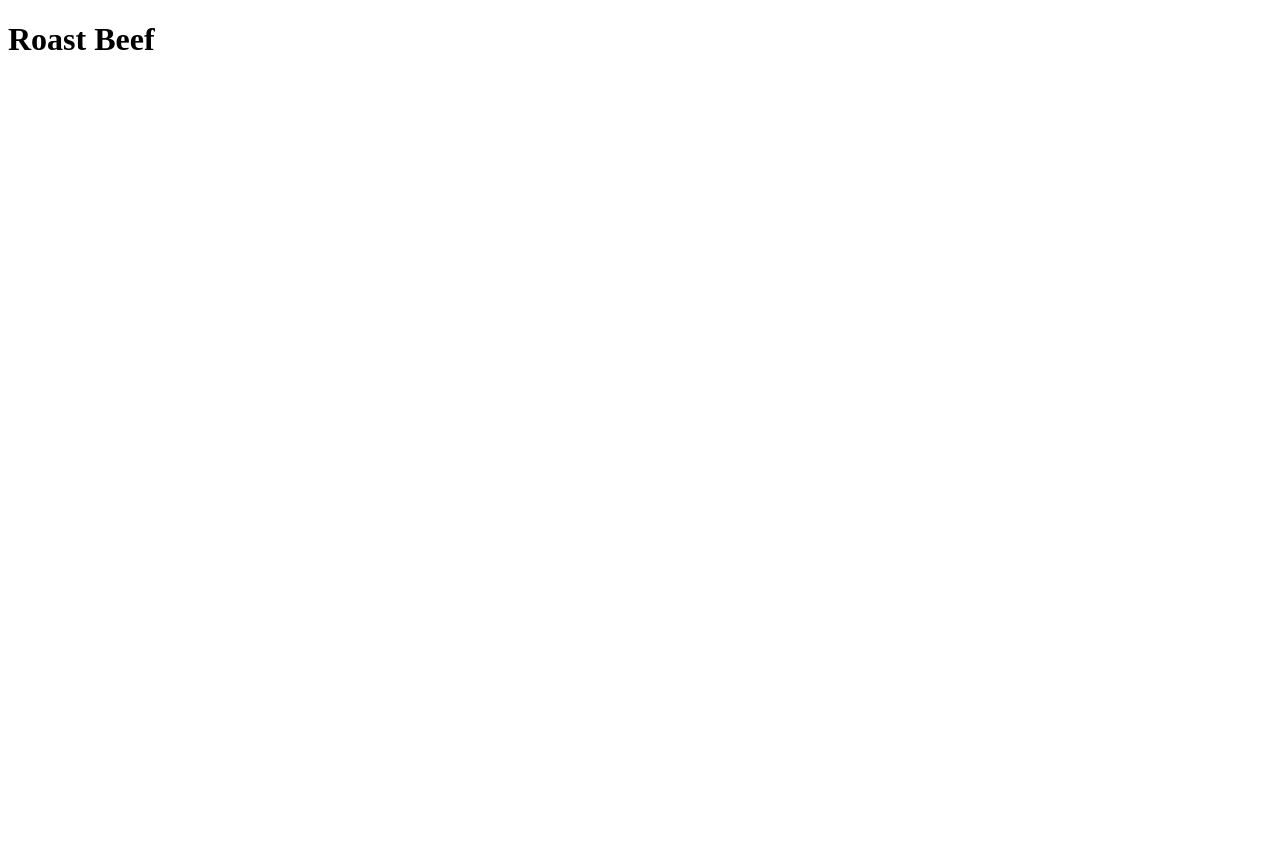
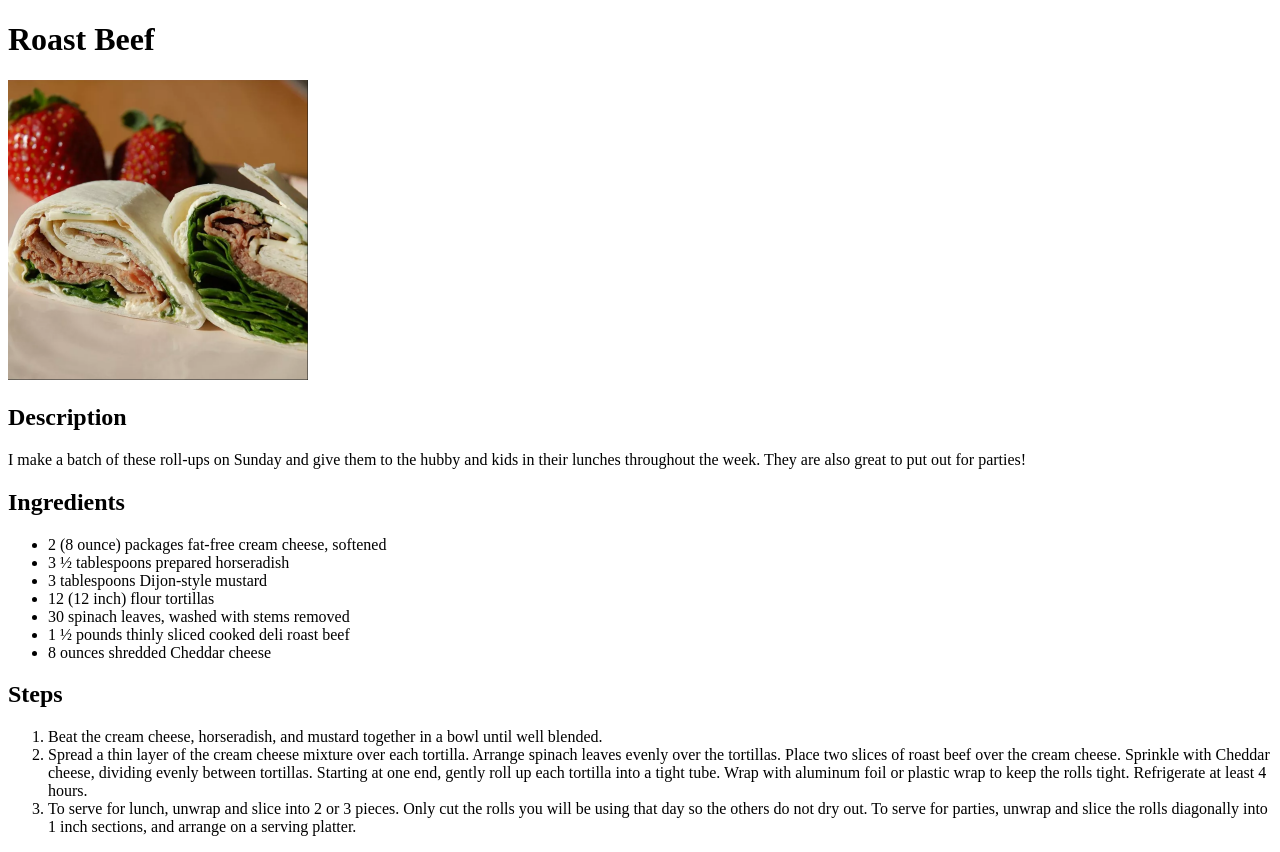
Before and after one commit to NotRelix/odin-recipes-2, a plain HTML site: page recipes/roast-beef.html in a window 1280 px wide. Before the commit the page ends 800 px from the top, so only its background shows below. Drawn offline with Linux system fonts and the light colour scheme.

Commit message:
Add recipe for roast beef

```diff
--- a/recipes/roast-beef.html
+++ b/recipes/roast-beef.html
@@ -7,5 +7,24 @@
 
   <body>
     <h1>Roast Beef</h1>
+    <img src="../roast-beef.png" alt="delicious roast beef with strawberries" width="300">
+    <h2>Description</h2>
+    <p>I make a batch of these roll-ups on Sunday and give them to the hubby and kids in their lunches throughout the week. They are also great to put out for parties!</p>
+    <h2>Ingredients</h2>
+    <ul>
+      <li>2 (8 ounce) packages fat-free cream cheese, softened</li>
+      <li>3 ½ tablespoons prepared horseradish</li>
+      <li>3 tablespoons Dijon-style mustard</li>
+      <li>12 (12 inch) flour tortillas</li>
+      <li>30 spinach leaves, washed with stems removed</li>
+      <li>1 ½ pounds thinly sliced cooked deli roast beef</li>
+      <li>8 ounces shredded Cheddar cheese</li>
+    </ul>
+    <h2>Steps</h2>
+    <ol>
+      <li>Beat the cream cheese, horseradish, and mustard together in a bowl until well blended.</li>
+      <li>Spread a thin layer of the cream cheese mixture over each tortilla. Arrange spinach leaves evenly over the tortillas. Place two slices of roast beef over the cream cheese. Sprinkle with Cheddar cheese, dividing evenly between tortillas. Starting at one end, gently roll up each tortilla into a tight tube. Wrap with aluminum foil or plastic wrap to keep the rolls tight. Refrigerate at least 4 hours.</li>
+      <li>To serve for lunch, unwrap and slice into 2 or 3 pieces. Only cut the rolls you will be using that day so the others do not dry out. To serve for parties, unwrap and slice the rolls diagonally into 1 inch sections, and arrange on a serving platter.</li>
+    </ol>
   </body>
 </html>
```
Also changed, not shown: roast-beef.png (added).
